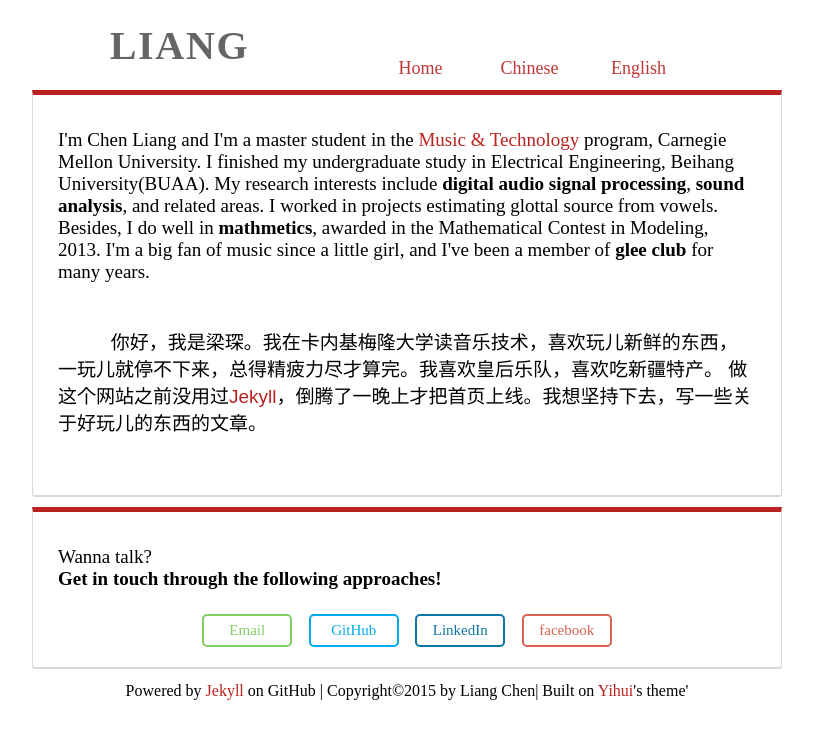
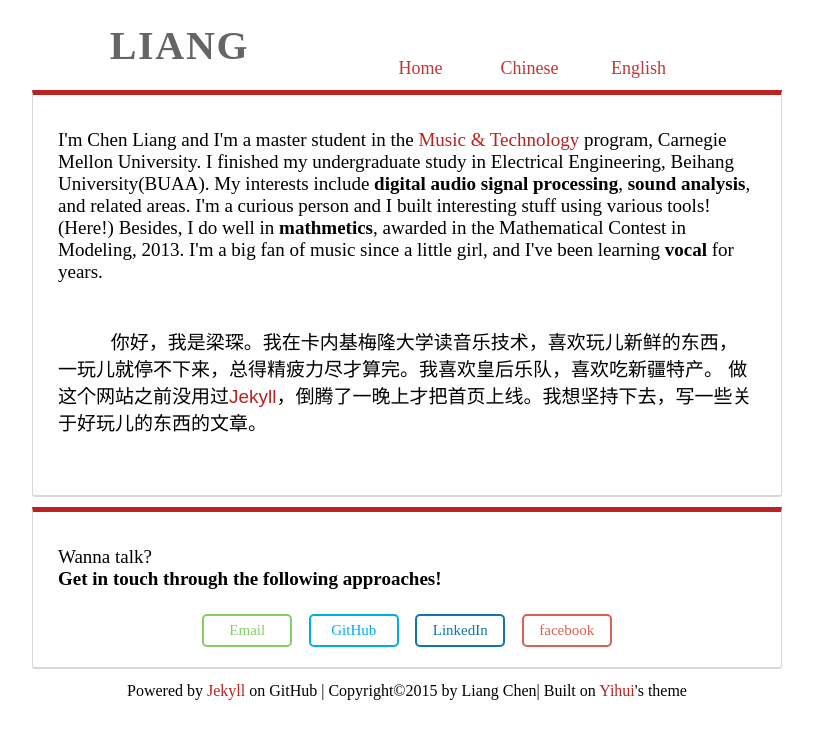
Before and after one commit to liangchen1ce/liangchen1ce.github.io, a Jekyll site: the page built from index.html, in a window 1280 px wide. Shown: the top 739 px of the page, without its empty margins (233-1046 px from the left). Built offline with Jekyll 4.4.1, drawn with Linux system fonts in a browser that asks for light colours; nearby versions of some CDN libraries; some web fonts are replaced; Markdown is read by kramdown in place of the engine named in the settings.

Commit message:
Update game

```diff
--- a/index.html
+++ b/index.html
@@ -8,10 +8,9 @@ excerpt: Liang Chen from Beijing, China
     <div style="max-width: 750px !important; margin: 0 auto; padding: 0px;">
 		<div style="max-width: 750px !important; margin: 0 auto; padding: 0px;">
         <div class="about animated fadeInDown">
-			<h3>I'm Chen Liang and I'm a master student in the <a href="http://www.cs.cmu.edu/~music/mat/">Music & Technology</a> program, Carnegie Mellon University. I finished my undergraduate study in Electrical Engineering, Beihang University(BUAA). My
-			research interests include <strong>digital audio signal processing</strong>, <strong>sound analysis</strong>, and related areas.
-			I worked in projects estimating glottal source from vowels. Besides, I do well in <strong>mathmetics</strong>, awarded in the Mathematical Contest in Modeling, 2013.
-			I'm a big fan of music since a little girl, and I've been a member of <strong>glee club</strong> for many years.
+			<h3>I'm Chen Liang and I'm a master student in the <a href="http://www.cs.cmu.edu/~music/mat/">Music & Technology</a> program, Carnegie Mellon University. I finished my undergraduate study in Electrical Engineering, Beihang University(BUAA). My interests include <strong>digital audio signal processing</strong>, <strong>sound analysis</strong>, and related areas.
+			I'm a curious person and I built interesting stuff using various tools!(Here!) Besides, I do well in <strong>mathmetics</strong>, awarded in the Mathematical Contest in Modeling, 2013.
+			I'm a big fan of music since a little girl, and I've been learning <strong>vocal</strong> for years.
 			</h3>
 
 			<h6>&nbsp;&nbsp;&nbsp;&nbsp;&nbsp;&nbsp;&nbsp;&nbsp;&nbsp;&nbsp;你好，我是梁琛。我在卡内基梅隆大学读音乐技术，喜欢玩儿新鲜的东西，一玩儿就停不下来，总得精疲力尽才算完。我喜欢皇后乐队，喜欢吃新疆特产。
@@ -32,7 +31,7 @@ excerpt: Liang Chen from Beijing, China
     </div>
 
 	<footer>
-		<p><small>Powered by <a href="https://github.com/mojombo/jekyll">Jekyll</a> on GitHub | Copyright©2015 by Liang Chen| Built on <a href="http://yihui.name">Yihui</a>'s theme'</small></p>
+		<p><small>Powered by <a href="https://github.com/mojombo/jekyll">Jekyll</a> on GitHub | Copyright©2015 by Liang Chen| Built on <a href="http://yihui.name">Yihui</a>'s theme</small></p>
 	</footer>
 </div>
 
--- a/projects-in-english.markdown
+++ b/projects-in-english.markdown
@@ -18,9 +18,9 @@ permalink: /eng/projects/
 {% endif %}
 {% endfor %}
 
-<li class="listing-seperator">{{ 'Software' }}</li>
+<li class="listing-seperator">{{ 'Game' }}</li>
 {% for post in site.categories.projects %}
-{% if post.another-category == 'Software'%}
+{% if post.another-category == 'Game'%}
   <li class="listing-item">
     <time datetime="{{ post.date | date:"%Y-%m-%d" }}">{{ post.date | date:"%Y-%m-%d" }}</time>
     <a href="{{ post.url }}" title="{{ post.title }}">{{ post.title }}</a>
```
Also changed, not shown: _posts/2013-12-16-eng-dictionary.markdown (+9 -18 lines).
